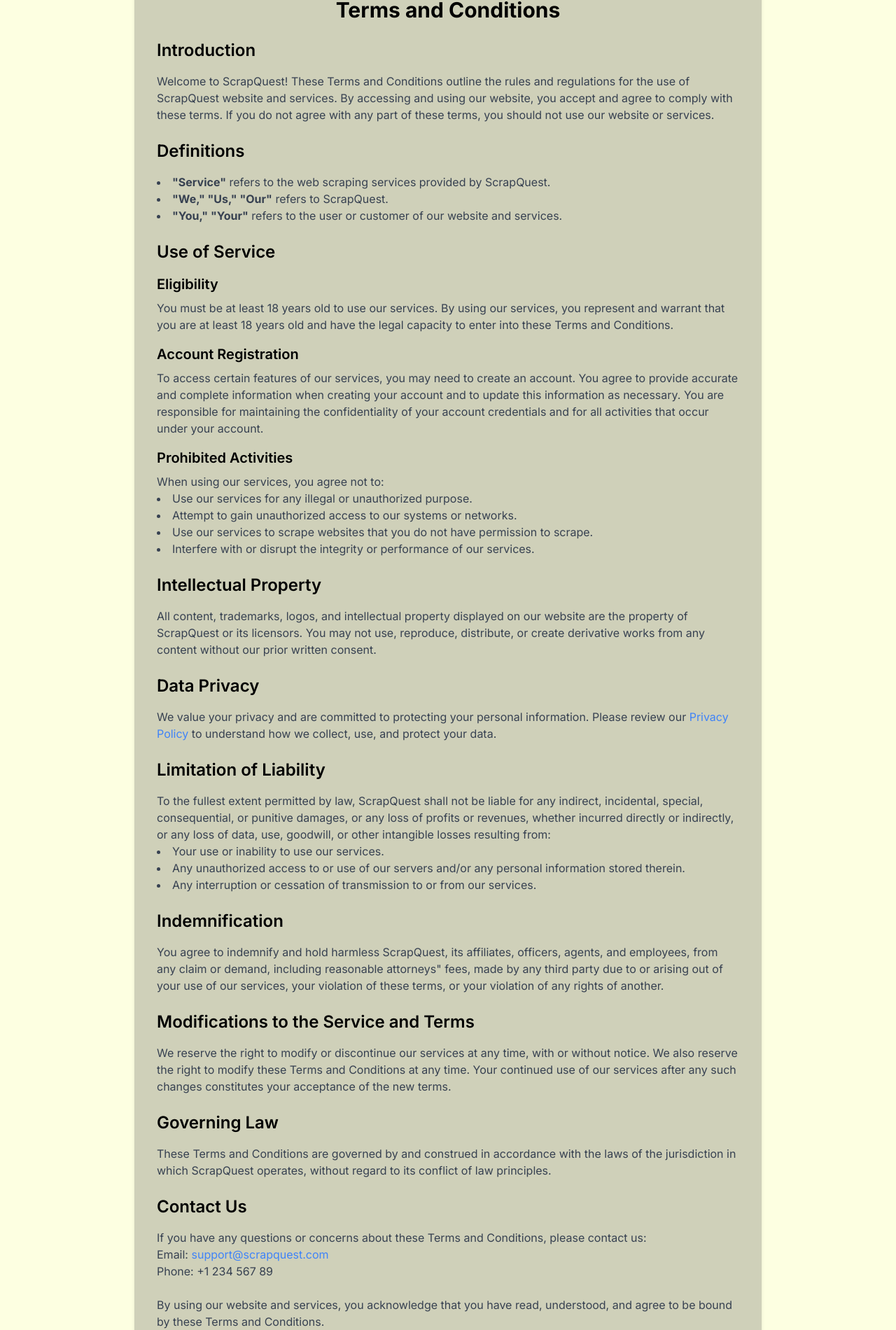
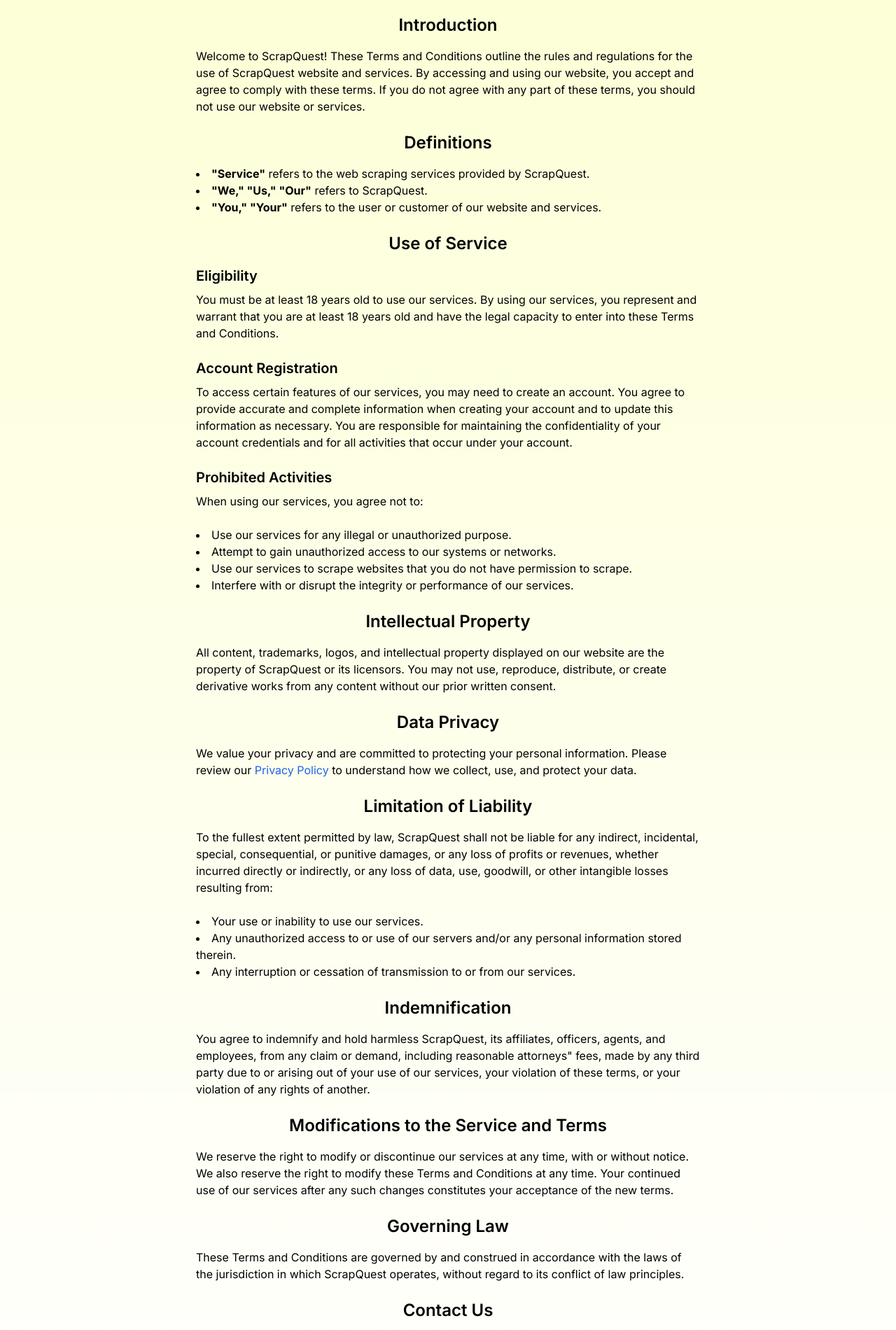
Before and after one commit to Abidsyed25/ScrapQuest, a Next.js app: page /termsconditions in a window 1280 px wide. Shown: the part 120-2020 px from the top of the page at 70% size. Built offline with nearby package versions, Linux system fonts and the light colour scheme.

Commit message:
Refine Terms & Conditions Page Styling and Add Navbar Icon

```diff
--- a/app/termsconditions/page.tsx
+++ b/app/termsconditions/page.tsx
@@ -3,194 +3,114 @@
 
 const TermsAndConditions = () => {
   return (
-    <>
+    <div className="relative">
       <Nav />
-      <div className="bg-[#FDFFE1] min-h-screen p-8">
-        <div className="max-w-4xl mx-auto bg-[#cfd0b9] p-8 shadow-md rounded-md">
-          <h1 className="text-3xl font-bold mb-6 text-center">
-            Terms and Conditions
-          </h1>
+      <div className="container mx-auto p-6 max-w-[48rem]">
+        <h1 className="text-4xl font-bold mb-6 text-center">Terms and <span className="bg-[#8abf83] rounded px-2">Conditions</span></h1>
 
         <section className="mb-6">
-            <h2 className="text-2xl font-semibold mb-4">Introduction</h2>
-            <p className="text-gray-700">
-              Welcome to ScrapQuest! These Terms and Conditions outline the
-              rules and regulations for the use of ScrapQuest website and
-              services. By accessing and using our website, you accept and agree
-              to comply with these terms. If you do not agree with any part of
-              these terms, you should not use our website or services.
+          <h2 className="text-2xl font-semibold mb-4 text-center">Introduction</h2>
+          <p className="mb-6 text-white-700">
+            Welcome to ScrapQuest! These Terms and Conditions outline the rules and regulations for the use of ScrapQuest website and services. By accessing and using our website, you accept and agree to comply with these terms. If you do not agree with any part of these terms, you should not use our website or services.
           </p>
         </section>
 
         <section className="mb-6">
-            <h2 className="text-2xl font-semibold mb-4">Definitions</h2>
-            <ul className="list-disc list-inside text-gray-700">
-              <li>
-                <strong>&quot;Service&quot;</strong> refers to the web scraping
-                services provided by ScrapQuest.
-              </li>
-              <li>
-                <strong>&quot;We,&quot; &quot;Us,&quot; &quot;Our&quot;</strong>{" "}
-                refers to ScrapQuest.
-              </li>
-              <li>
-                <strong>&quot;You,&quot; &quot;Your&quot;</strong> refers to the
-                user or customer of our website and services.
-              </li>
+          <h2 className="text-2xl font-semibold mb-4 text-center">Definitions</h2>
+          <ul className="list-disc list-inside text-white-700 mb-6">
+            <li><strong>&quot;Service&quot;</strong> refers to the web scraping services provided by ScrapQuest.</li>
+            <li><strong>&quot;We,&quot; &quot;Us,&quot; &quot;Our&quot;</strong> refers to ScrapQuest.</li>
+            <li><strong>&quot;You,&quot; &quot;Your&quot;</strong> refers to the user or customer of our website and services.</li>
           </ul>
         </section>
 
         <section className="mb-6">
-            <h2 className="text-2xl font-semibold mb-4">Use of Service</h2>
+          <h2 className="text-2xl font-semibold mb-4 text-center">Use of Service</h2>
           <h3 className="text-xl font-semibold mb-2">Eligibility</h3>
-            <p className="text-gray-700">
-              You must be at least 18 years old to use our services. By using
-              our services, you represent and warrant that you are at least 18
-              years old and have the legal capacity to enter into these Terms
-              and Conditions.
+          <p className="mb-6 text-white-700">
+            You must be at least 18 years old to use our services. By using our services, you represent and warrant that you are at least 18 years old and have the legal capacity to enter into these Terms and Conditions.
           </p>
 
-            <h3 className="text-xl font-semibold mt-4 mb-2">
-              Account Registration
-            </h3>
-            <p className="text-gray-700">
-              To access certain features of our services, you may need to create
-              an account. You agree to provide accurate and complete information
-              when creating your account and to update this information as
-              necessary. You are responsible for maintaining the confidentiality
-              of your account credentials and for all activities that occur
-              under your account.
+          <h3 className="text-xl font-semibold mb-2">Account Registration</h3>
+          <p className="mb-6 text-white-700">
+            To access certain features of our services, you may need to create an account. You agree to provide accurate and complete information when creating your account and to update this information as necessary. You are responsible for maintaining the confidentiality of your account credentials and for all activities that occur under your account.
           </p>
 
-            <h3 className="text-xl font-semibold mt-4 mb-2">
-              Prohibited Activities
-            </h3>
-            <p className="text-gray-700">
+          <h3 className="text-xl font-semibold mb-2">Prohibited Activities</h3>
+          <p className="mb-6 text-white-700">
             When using our services, you agree not to:
           </p>
-            <ul className="list-disc list-inside text-gray-700">
+          <ul className="list-disc list-inside text-white-700 mb-6">
             <li>Use our services for any illegal or unauthorized purpose.</li>
-              <li>
-                Attempt to gain unauthorized access to our systems or networks.
-              </li>
-              <li>
-                Use our services to scrape websites that you do not have
-                permission to scrape.
-              </li>
-              <li>
-                Interfere with or disrupt the integrity or performance of our
-                services.
-              </li>
+            <li>Attempt to gain unauthorized access to our systems or networks.</li>
+            <li>Use our services to scrape websites that you do not have permission to scrape.</li>
+            <li>Interfere with or disrupt the integrity or performance of our services.</li>
           </ul>
         </section>
 
         <section className="mb-6">
-            <h2 className="text-2xl font-semibold mb-4">
-              Intellectual Property
-            </h2>
-            <p className="text-gray-700">
-              All content, trademarks, logos, and intellectual property
-              displayed on our website are the property of ScrapQuest or its
-              licensors. You may not use, reproduce, distribute, or create
-              derivative works from any content without our prior written
-              consent.
+          <h2 className="text-2xl font-semibold mb-4 text-center">Intellectual Property</h2>
+          <p className="mb-6 text-white-700">
+            All content, trademarks, logos, and intellectual property displayed on our website are the property of ScrapQuest or its licensors. You may not use, reproduce, distribute, or create derivative works from any content without our prior written consent.
           </p>
         </section>
 
         <section className="mb-6">
-            <h2 className="text-2xl font-semibold mb-4">Data Privacy</h2>
-            <p className="text-gray-700">
-              We value your privacy and are committed to protecting your
-              personal information. Please review our{" "}
-              <a href="#" className="text-blue-500">
-                Privacy Policy
-              </a>{" "}
-              to understand how we collect, use, and protect your data.
+          <h2 className="text-2xl font-semibold mb-4 text-center">Data Privacy</h2>
+          <p className="mb-6 text-white-700">
+            We value your privacy and are committed to protecting your personal information. Please review our <a href="#" className="text-blue-600">Privacy Policy</a> to understand how we collect, use, and protect your data.
           </p>
         </section>
 
         <section className="mb-6">
-            <h2 className="text-2xl font-semibold mb-4">
-              Limitation of Liability
-            </h2>
-            <p className="text-gray-700">
-              To the fullest extent permitted by law, ScrapQuest shall not be
-              liable for any indirect, incidental, special, consequential, or
-              punitive damages, or any loss of profits or revenues, whether
-              incurred directly or indirectly, or any loss of data, use,
-              goodwill, or other intangible losses resulting from:
+          <h2 className="text-2xl font-semibold mb-4 text-center">Limitation of Liability</h2>
+          <p className="mb-6 text-white-700">
+            To the fullest extent permitted by law, ScrapQuest shall not be liable for any indirect, incidental, special, consequential, or punitive damages, or any loss of profits or revenues, whether incurred directly or indirectly, or any loss of data, use, goodwill, or other intangible losses resulting from:
           </p>
-            <ul className="list-disc list-inside text-gray-700">
+          <ul className="list-disc list-inside text-white-700 mb-6">
             <li>Your use or inability to use our services.</li>
-              <li>
-                Any unauthorized access to or use of our servers and/or any
-                personal information stored therein.
-              </li>
-              <li>
-                Any interruption or cessation of transmission to or from our
-                services.
-              </li>
+            <li>Any unauthorized access to or use of our servers and/or any personal information stored therein.</li>
+            <li>Any interruption or cessation of transmission to or from our services.</li>
           </ul>
         </section>
 
         <section className="mb-6">
-            <h2 className="text-2xl font-semibold mb-4">Indemnification</h2>
-            <p className="text-gray-700">
-              You agree to indemnify and hold harmless ScrapQuest, its
-              affiliates, officers, agents, and employees, from any claim or
-              demand, including reasonable attorneys&quot; fees, made by any
-              third party due to or arising out of your use of our services,
-              your violation of these terms, or your violation of any rights of
-              another.
+          <h2 className="text-2xl font-semibold mb-4 text-center">Indemnification</h2>
+          <p className="mb-6 text-white-700">
+            You agree to indemnify and hold harmless ScrapQuest, its affiliates, officers, agents, and employees, from any claim or demand, including reasonable attorneys&quot; fees, made by any third party due to or arising out of your use of our services, your violation of these terms, or your violation of any rights of another.
           </p>
         </section>
 
         <section className="mb-6">
-            <h2 className="text-2xl font-semibold mb-4">
-              Modifications to the Service and Terms
-            </h2>
-            <p className="text-gray-700">
-              We reserve the right to modify or discontinue our services at any
-              time, with or without notice. We also reserve the right to modify
-              these Terms and Conditions at any time. Your continued use of our
-              services after any such changes constitutes your acceptance of the
-              new terms.
+          <h2 className="text-2xl font-semibold mb-4 text-center">Modifications to the Service and Terms</h2>
+          <p className="mb-6 text-white-700">
+            We reserve the right to modify or discontinue our services at any time, with or without notice. We also reserve the right to modify these Terms and Conditions at any time. Your continued use of our services after any such changes constitutes your acceptance of the new terms.
           </p>
         </section>
 
         <section className="mb-6">
-            <h2 className="text-2xl font-semibold mb-4">Governing Law</h2>
-            <p className="text-gray-700">
-              These Terms and Conditions are governed by and construed in
-              accordance with the laws of the jurisdiction in which ScrapQuest
-              operates, without regard to its conflict of law principles.
+          <h2 className="text-2xl font-semibold mb-4 text-center">Governing Law</h2>
+          <p className="mb-6 text-white-700">
+            These Terms and Conditions are governed by and construed in accordance with the laws of the jurisdiction in which ScrapQuest operates, without regard to its conflict of law principles.
           </p>
         </section>
 
         <section className="mb-6">
-            <h2 className="text-2xl font-semibold mb-4">Contact Us</h2>
-            <p className="text-gray-700">
-              If you have any questions or concerns about these Terms and
-              Conditions, please contact us:
+          <h2 className="text-2xl font-semibold mb-4 text-center">Contact Us</h2>
+          <p className="mb-6 text-white-700">
+            If you have any questions or concerns about these Terms and Conditions, please contact us:
           </p>
-            <p className="text-gray-700">
-              Email:{" "}
-              <a href="mailto:support@scrapquest.com" className="text-blue-500">
-                support@scrapquest.com
-              </a>
-              <br />
-              Phone: +1 234 567 89
+          <p className="mb-6 text-white-700 text-center">
+            Email: <a href="mailto:support@scrapquest.com" className="text-blue-600">support@scrapquest.com</a><br />
+            Phone: <a href="tel:+123456789" className="text-blue-600">+1 234 567 89</a>
           </p>
         </section>
 
-          <p className="text-gray-700">
-            By using our website and services, you acknowledge that you have
-            read, understood, and agree to be bound by these Terms and
-            Conditions.
+        <p className="mb-6 text-white-700 text-center">
+          By using our website and services, you acknowledge that you have read, understood, and agree to be bound by these Terms and Conditions.
         </p>
       </div>
     </div>
-    </>
   );
 };
 
--- a/components/Nav.tsx
+++ b/components/Nav.tsx
@@ -1,6 +1,6 @@
 "use client";
 
-import { FaHome, FaInfoCircle, FaEnvelope, FaGithub, FaQuestionCircle, FaSignInAlt } from "react-icons/fa";
+import { FaHome, FaInfoCircle, FaEnvelope, FaGithub, FaQuestionCircle, FaSignInAlt,FaPenSquare } from "react-icons/fa";
 import { Navbar } from "flowbite-react";
 
 export function Nav() {
@@ -35,6 +35,11 @@
           <FaQuestionCircle className="mr-2" />
           FAQ
         </Navbar.Link>
+        <Navbar.Link href="/termsconditions" className="text-white text-lg hover:underline flex items-center">
+        <FaPenSquare className="w-4 h-4 mr-2" />
+        Terms & Conditions
+        </Navbar.Link>
+
         <Navbar.Link href="/login" className="text-white text-lg hover:underline flex items-center">
           <FaSignInAlt className="mr-2" />
           Begin Your Journey
```
Lines whose indentation alone changed are shown as unchanged.
